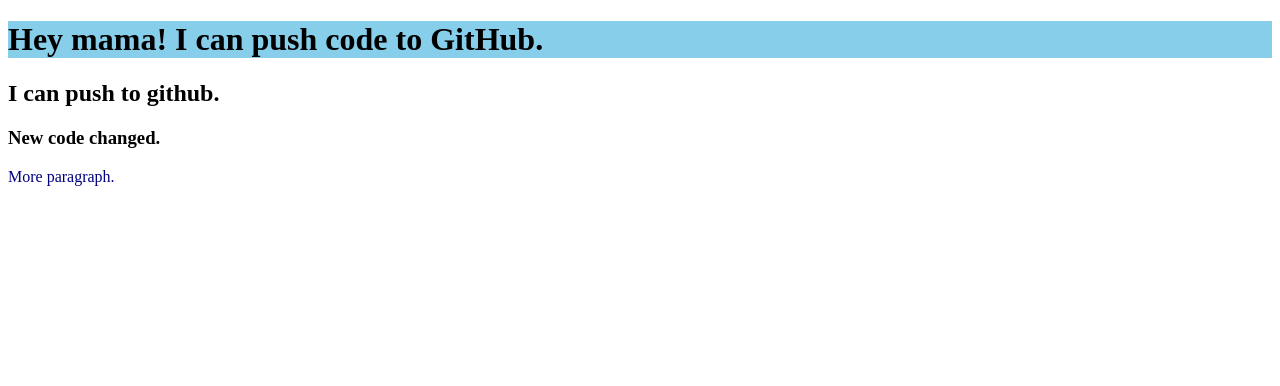
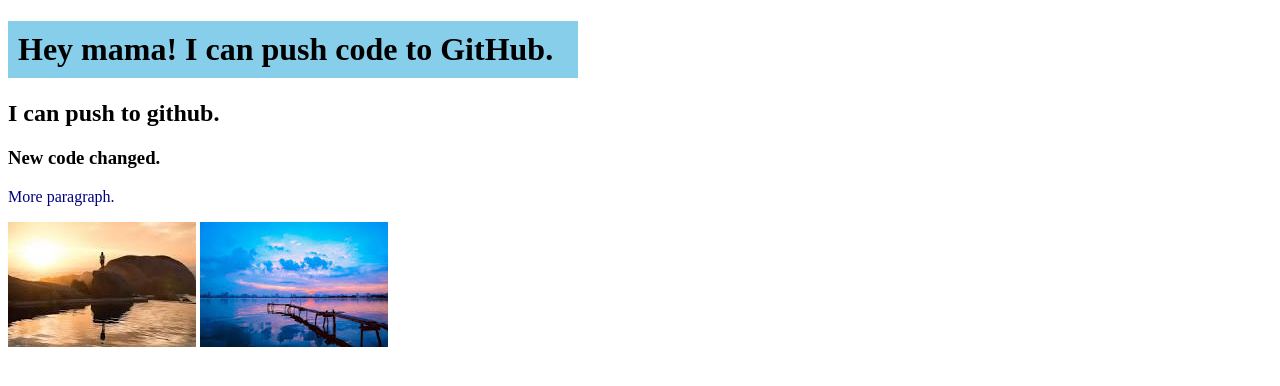
Before and after one commit to AlAminMiah4274/My-Second-Repo, a plain HTML site: page index.html in a window 1280 px wide. Drawn offline with Linux system fonts and the light colour scheme.

Commit message:
added two pictures

```diff
--- a/index.html
+++ b/index.html
@@ -12,5 +12,6 @@
     <h2>I can push to github.</h2>
     <h3>New code changed.</h3>
     <p>More paragraph.</p>
+    <img src="download3.jpg"> <img src="download 2.jpg">
 </body>
 </html>
--- a/style.css
+++ b/style.css
@@ -3,4 +3,6 @@
 }
 h1{
     background-color: skyblue;
+    padding: 10px;
+    width: 550px;
 }
```
Also changed, not shown: download 1.jpg (added), download 2.jpg (added), download3.jpg (added).
